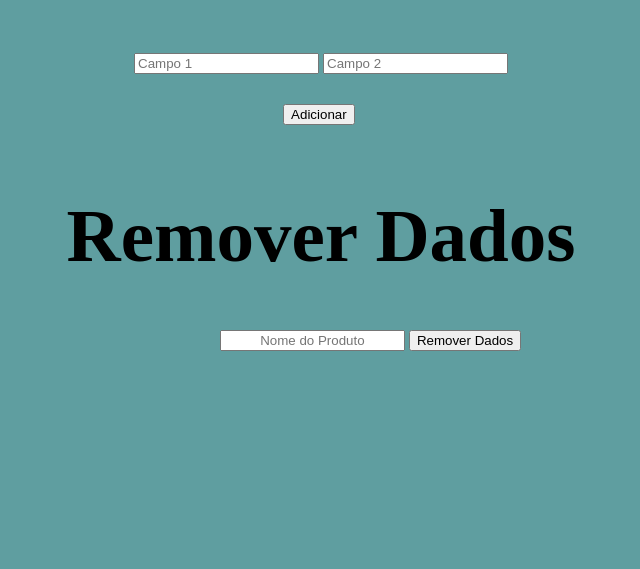
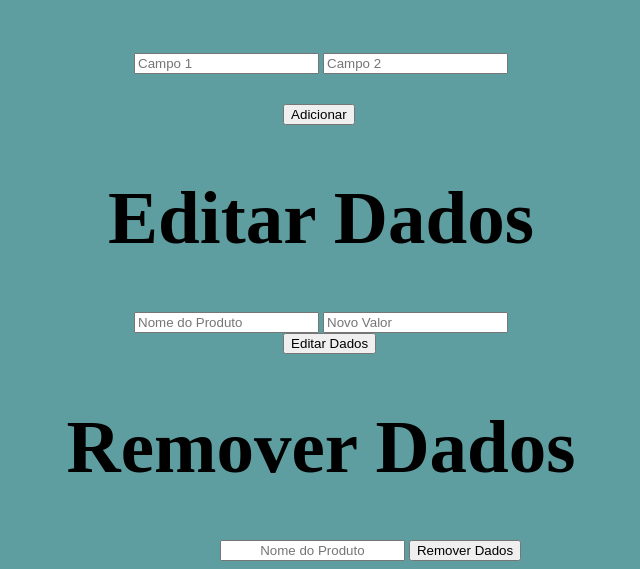
Before and after one commit to FellypeGodoy/Godzilla, a Flask app: page / in a window 1280 px wide. Shown: the part 341-910 px from the top of the page, without its empty margins (319-959 px from the left). Before the commit the page ends 692 px from the top, so only its background shows below. Run offline with Flask 3, Linux system fonts and the light colour scheme.

Commit message:
fix: arrumando o sistema

```diff
--- a/app/app.py
+++ b/app/app.py
@@ -82,6 +82,28 @@ def remover_dados():
     except Exception as e:
         return jsonify({"error": str(e)}), 500
 
+@app.route('/editar_dados', methods=['PATCH'])
+def editar_dados():
+    try:
+        data = request.get_json()
+        nome = data.get('nome')
+        novo_valor = data.get('novoValor')
+
+        if not nome or novo_valor is None:
+            return jsonify({"message": "Campos inválidos"}), 400
+
+        conn = connect_db()
+        cursor = conn.cursor()
+
+        cursor.execute("UPDATE produtos SET valor = ? WHERE nome = ?", (novo_valor, nome))
+        conn.commit()
+        conn.close()
+
+        return jsonify({"message": "Dados editados com sucesso"})
+
+    except Exception as e:
+        return jsonify({"error": str(e)}), 500
+
 
 if __name__ == '__main__':
     app.run(debug=True)
--- /dev/null
+++ b/app/static/script.js
@@ -0,0 +1,94 @@
+document.getElementById('buscar_dados').addEventListener('click', function() {
+    fetch('/buscar_dados')
+        .then(response => response.json())
+        .then(data => {
+            let html = '<ul>';
+            data.forEach(item => {
+                html += `<li style='margin-left:40%;'>PRODUTO:${item.nome}<br>VALOR:${item.valor}</li>`;
+            });
+            html += '</ul>';
+            document.getElementById('dados').innerHTML = html;
+        });
+});
+
+document.getElementById('formulario').addEventListener('submit', function(event) {
+    event.preventDefault();
+
+    const nome = document.getElementById('nome').value;
+    const valor = document.getElementById('valor').value;
+
+    fetch('/adicionar_dados', {
+        method: 'POST',
+        headers: {
+            'Content-Type': 'application/json'
+        },
+        body: JSON.stringify({ nome, valor })
+    })
+    .then(response => response.json())
+    .then(data => {
+        alert(data.message);
+    });
+
+    document.getElementById('nome').value = '';
+    document.getElementById('valor').value = '';
+});
+
+document.getElementById('remover-button').addEventListener('click', function() {
+    const nomeProduto = document.getElementById('produto-nome').value;
+
+    if (!nomeProduto) {
+        alert('Por favor, insira o nome do produto.');
+        return;
+    }
+
+    fetch('/remover_dados', {
+        method: 'DELETE',
+        headers: {
+            'Content-Type': 'application/json'
+        },
+        body: JSON.stringify({ nome_produto: nomeProduto })
+    })
+    .then(response => {
+        if (response.ok) {
+            alert('Dados removidos com sucesso!');
+        } else {
+            alert('Erro ao remover dados!');
+        }
+    })
+    .catch(error => {
+        console.error('Erro:', error);
+    });
+
+});
+
+document.getElementById('editar-button').addEventListener('click', function(event) {
+    event.preventDefault();
+
+    const nome = document.getElementById('editar-nome').value;
+    const novoValor = document.getElementById('editar-valor').value;
+
+    if (!nome || !novoValor) {
+        alert('Por favor, preencha ambos os campos.');
+        return;
+    }
+
+    fetch('/editar_dados', {
+        method: 'PATCH',
+        headers: {
+            'Content-Type': 'application/json'
+        },
+        body: JSON.stringify({ nome, novoValor })
+    })
+    .then(response => {
+        if (response.ok) {
+            alert('Dados editados com sucesso!');
+            document.getElementById('editar-nome').value = '';
+            document.getElementById('editar-valor').value = '';
+        } else {
+            alert('Erro ao editar dados!');
+        }
+    })
+    .catch(error => {
+        console.error('Erro:', error);
+    });
+});
--- a/app/templates/index.html
+++ b/app/templates/index.html
@@ -5,7 +5,6 @@
     <meta name="viewport" content="width=device-width, initial-scale=1.0">
     <link rel="stylesheet" href="/static/style.css">
     <title>Exemplo de Banco de Dados</title>
-
 </head>
 <body>
     <h1>Dados da Tabela SQL</h1>
@@ -16,78 +15,22 @@
     <form id="formulario">
         <input type="text" id="nome" placeholder="Campo 1">
         <input type="number" id="valor" placeholder="Campo 2">
-        <button class="button" s type="submit">Adicionar</button>
+        <button class="button" type="submit">Adicionar</button>
     </form>
 
-    <br>
-    <h1>Remover Dados</h1>
-    <input type="text" id="produto-nome" placeholder="Nome do Produto">
-    <button id="remover-button">Remover Dados</button>
+    <h1>Editar Dados</h1>
+    <form id="editar-formulario">
+        <input type="text" id="editar-nome" placeholder="Nome do Produto">
+        <input type="number" id="editar-valor" placeholder="Novo Valor">
+        <button class="button" id="editar-button">Editar Dados</button>
+    </form>
 
-    <script>
-        document.getElementById('buscar_dados').addEventListener('click', function() {
-            fetch('/buscar_dados')
-                .then(response => response.json())
-                .then(data => {
-                    let html = '<ul>';
-                    data.forEach(item => {
-                        html += `<li style='margin-left:40%;'>PRODUTO:${item.nome}<br>VALOR:${item.valor}</li>`;
-                    });
-                    html += '</ul>';
-                    document.getElementById('dados').innerHTML = html;
-                });
-        });
+    <div class="centered-buttons">
+        <h1>Remover Dados</h1>
+        <input type="text" id="produto-nome" placeholder="Nome do Produto">
+        <button id="button">Remover Dados</button>
+    </div>
 
-        document.getElementById('formulario').addEventListener('submit', function(event) {
-            event.preventDefault();
-
-            const nome = document.getElementById('nome').value;
-            const valor = document.getElementById('valor').value;
-
-            fetch('/adicionar_dados', {
-                method: 'POST',
-                headers: {
-                    'Content-Type': 'application/json'
-                },
-                body: JSON.stringify({ nome, valor })
-            })
-            .then(response => response.json())
-            .then(data => {
-                alert(data.message);
-            });
-
-            document.getElementById('nome').value = '';
-            document.getElementById('valor').value = '';
-        });
-
-        document.getElementById('remover-button').addEventListener('click', function() {
-            const nomeProduto = document.getElementById('produto-nome').value;
-
-            if (!nomeProduto) {
-                alert('Por favor, insira o nome do produto.');
-                return;
-            }
-
-            // Realiza uma solicitação DELETE quando o botão é clicado
-            fetch('/remover_dados', {
-                method: 'DELETE',
-                headers: {
-                    'Content-Type': 'application/json'
-                },
-                body: JSON.stringify({ nome_produto: nomeProduto })
-            })
-            .then(response => {
-                if (response.ok) {
-                    alert('Dados removidos com sucesso!');
-                } else {
-                    alert('Erro ao remover dados!');
-                }
-            })
-            .catch(error => {
-                console.error('Erro:', error);
-
-            });
-        });
-    </script>
+    <script src="/static/script.js"></script>
 </body>
 </html>
```
Also changed, not shown: app/banco.db.
